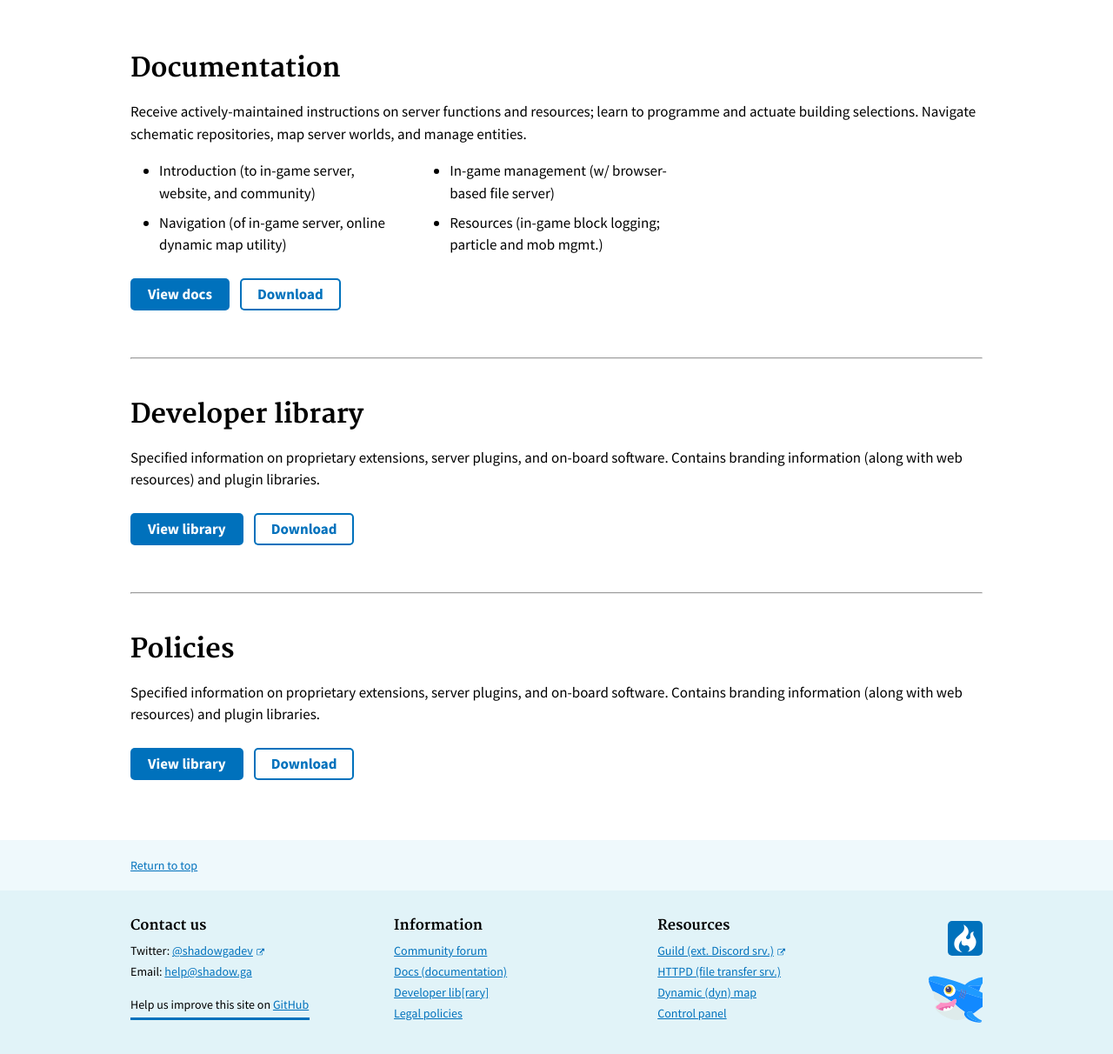
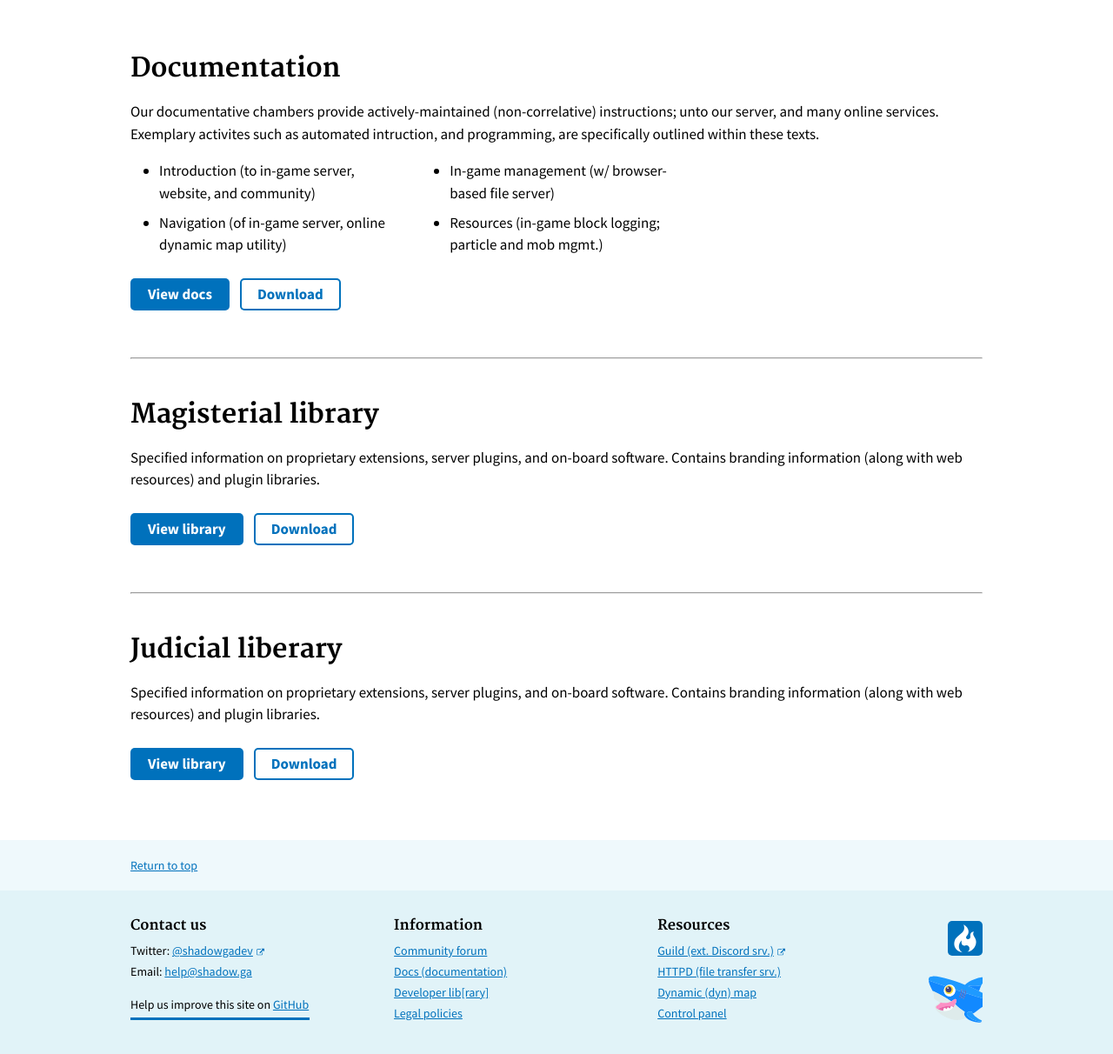
Before and after one commit to serrif/website, a Jekyll site: the page built from main/docs/centre.md, in a window 1280 px wide. Shown: the part 250-1462 px from the top of the page at 87% size. Built offline with Jekyll 4.4.1, drawn with Linux system fonts in a browser that asks for light colours.

Commit message:
Update centre.md

```diff
--- a/main/docs/centre.md
+++ b/main/docs/centre.md
@@ -13,7 +13,7 @@ tagline: We're a modern, creative community.
 ---
 
 ## Documentation
-Receive actively-maintained instructions on server functions and resources; learn to programme and actuate building selections. Navigate schematic repositories, map server worlds, and manage entities.
+Our documentative chambers provide actively-maintained (non-correlative) instructions; unto our server, and many online services. Exemplary activites such as automated intruction, and programming, are specifically outlined within these texts.
 
   <div class="usa-grid-full">
     <div class="usa-width-one-third">
@@ -39,7 +39,7 @@ Receive actively-maintained instructions on server functions and resources; lear
 
 <hr style="margin-top: 4.5rem;">
 
-## Developer library
+## Magisterial library
 Specified information on proprietary extensions, server plugins, and on-board software. Contains branding information (along with web resources) and plugin libraries.
 
 <a class="usa-button usa-button" href="../docs">View library</a>
@@ -47,7 +47,7 @@ Specified information on proprietary extensions, server plugins, and on-board so
 
 <hr style="margin-top: 4.5rem;">
 
-## Policies
+## Judicial liberary
 Specified information on proprietary extensions, server plugins, and on-board software. Contains branding information (along with web resources) and plugin libraries.
 
 <a class="usa-button usa-button" href="../docs">View library</a>
```
